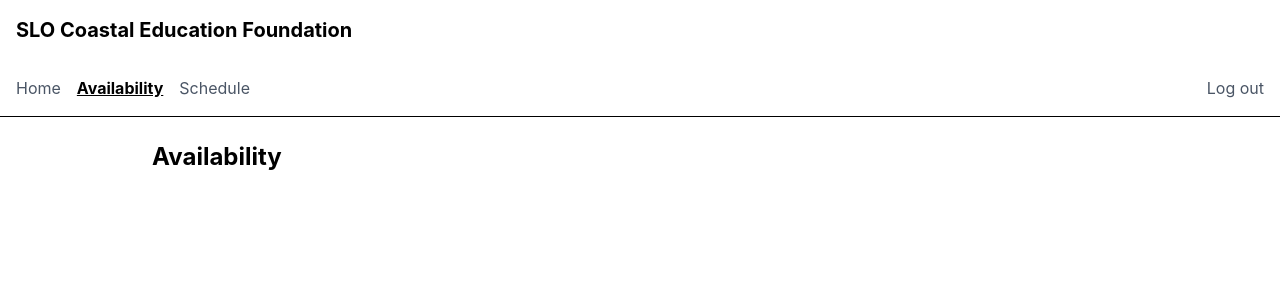
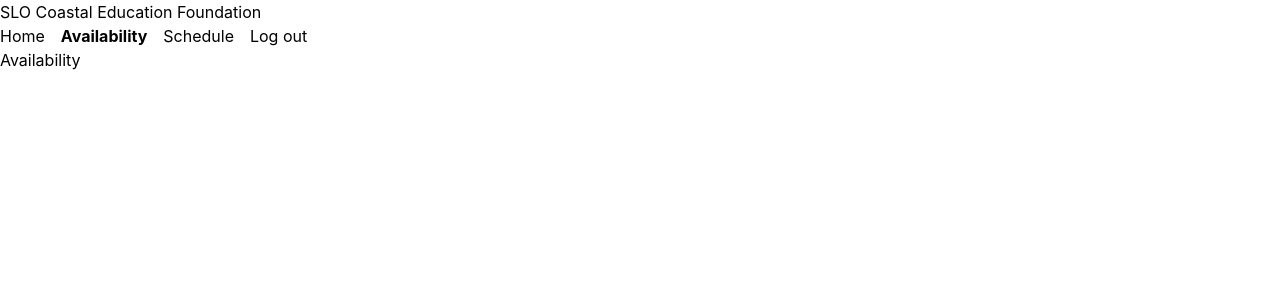
Before and after one commit to hack4impact-calpoly/san-luis-coastal-education-foundation, a Next.js app: page /availability in a window 1280 px wide. Shown: the top 300 px of the page. Built offline with nearby package versions, Linux system fonts and the light colour scheme.

Commit message:
refactor: remove extra styling from layouts and pages

```diff
--- a/src/app/(fellow)/availability/page.tsx
+++ b/src/app/(fellow)/availability/page.tsx
@@ -1,3 +1,3 @@
 export default function Page() {
-  return <h1 className="text-2xl font-bold">Availability</h1>;
+  return <h1>Availability</h1>;
 }
--- a/src/app/(fellow)/home/page.tsx
+++ b/src/app/(fellow)/home/page.tsx
@@ -1,3 +1,3 @@
 export default function Page() {
-  return <h1 className="text-2xl font-bold">Home</h1>;
+  return <h1>Home</h1>;
 }
--- a/src/app/(fellow)/layout.tsx
+++ b/src/app/(fellow)/layout.tsx
@@ -11,10 +11,10 @@ const links = [
 export default function FellowLayout({ children }: { children: React.ReactNode }) {
   return (
     <div>
-      <header className="p-4 text-xl font-bold">SLO Coastal Education Foundation</header>
+      <header>SLO Coastal Education Foundation</header>
       <Navbar links={links} />
       {/* children is the current page (Home, Availability, etc.) */}
-      <main className="mx-auto max-w-5xl p-6">{children}</main>
+      <main>{children}</main>
     </div>
   );
 }
--- a/src/app/(fellow)/schedule/page.tsx
+++ b/src/app/(fellow)/schedule/page.tsx
@@ -1,3 +1,3 @@
 export default function Page() {
-  return <h1 className="text-2xl font-bold">Schedule</h1>;
+  return <h1>Schedule</h1>;
 }
--- a/src/app/(staff)/layout.tsx
+++ b/src/app/(staff)/layout.tsx
@@ -12,9 +12,9 @@ const links = [
 export default function StaffLayout({ children }: { children: React.ReactNode }) {
   return (
     <div>
-      <header className="p-4 text-xl font-bold">SLO Coastal Staff</header>
+      <header>SLO Coastal Staff</header>
       <Navbar links={links} />
-      <main className="mx-auto max-w-5xl p-6">{children}</main>
+      <main>{children}</main>
     </div>
   );
 }
--- a/src/app/(staff)/staff/fellows/page.tsx
+++ b/src/app/(staff)/staff/fellows/page.tsx
@@ -1,3 +1,3 @@
 export default function Page() {
-  return <h1 className="text-2xl font-bold">Fellows</h1>;
+  return <h1>Fellows</h1>;
 }
--- a/src/app/(staff)/staff/page.tsx
+++ b/src/app/(staff)/staff/page.tsx
@@ -1,3 +1,3 @@
 export default function Page() {
-  return <h1 className="text-2xl font-bold">Dashboard</h1>;
+  return <h1>Dashboard</h1>;
 }
--- a/src/app/(staff)/staff/programs/page.tsx
+++ b/src/app/(staff)/staff/programs/page.tsx
@@ -1,3 +1,3 @@
 export default function Page() {
-  return <h1 className="text-2xl font-bold">Programs</h1>;
+  return <h1>Programs</h1>;
 }
--- a/src/app/(staff)/staff/scheduling/page.tsx
+++ b/src/app/(staff)/staff/scheduling/page.tsx
@@ -1,3 +1,3 @@
 export default function Page() {
-  return <h1 className="text-2xl font-bold">Scheduling</h1>;
+  return <h1>Scheduling</h1>;
 }
--- a/src/components/Navbar.tsx
+++ b/src/components/Navbar.tsx
@@ -13,22 +13,15 @@ export default function Navbar({ links }: { links: NavLink[] }) {
   const isActive = (href: string) => pathname === href || (href !== "/staff" && pathname.startsWith(href + "/"));
 
   return (
-    <nav className="flex gap-4 border-b p-4">
+    <nav className="flex gap-4">
       {/* one link per item, highlighted if active */}
       {links.map((link) => (
-        <Link
-          key={link.href}
-          href={link.href}
-          className={isActive(link.href) ? "font-bold underline" : "text-gray-600"}
-        >
+        <Link key={link.href} href={link.href} className={isActive(link.href) ? "font-bold" : ""}>
           {link.label}
         </Link>
       ))}
 
-      {/* ml-auto pushes log out to the right */}
-      <Link href="/login" className="ml-auto text-gray-600">
-        Log out
-      </Link>
+      <Link href="/login">Log out</Link>
     </nav>
   );
 }
```
